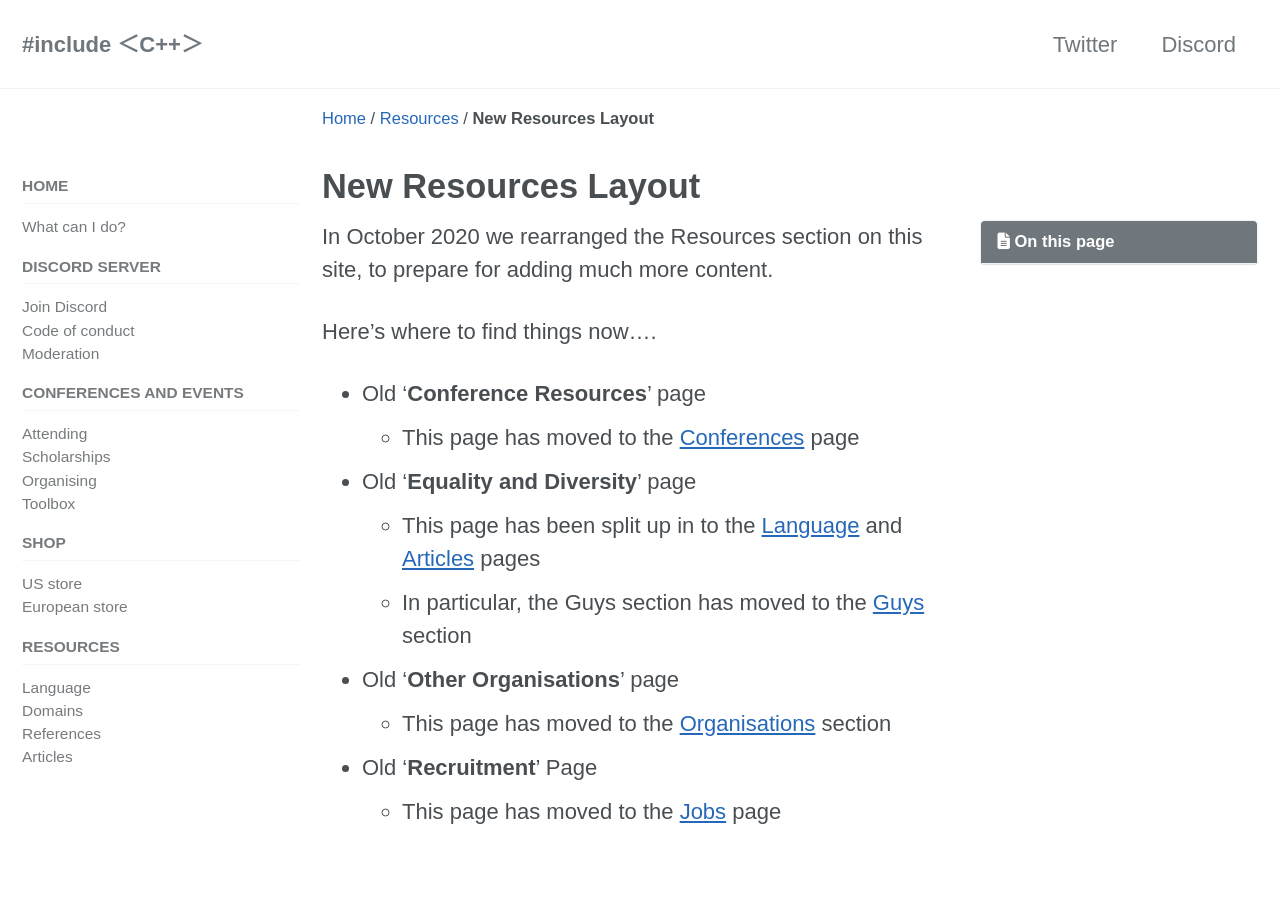
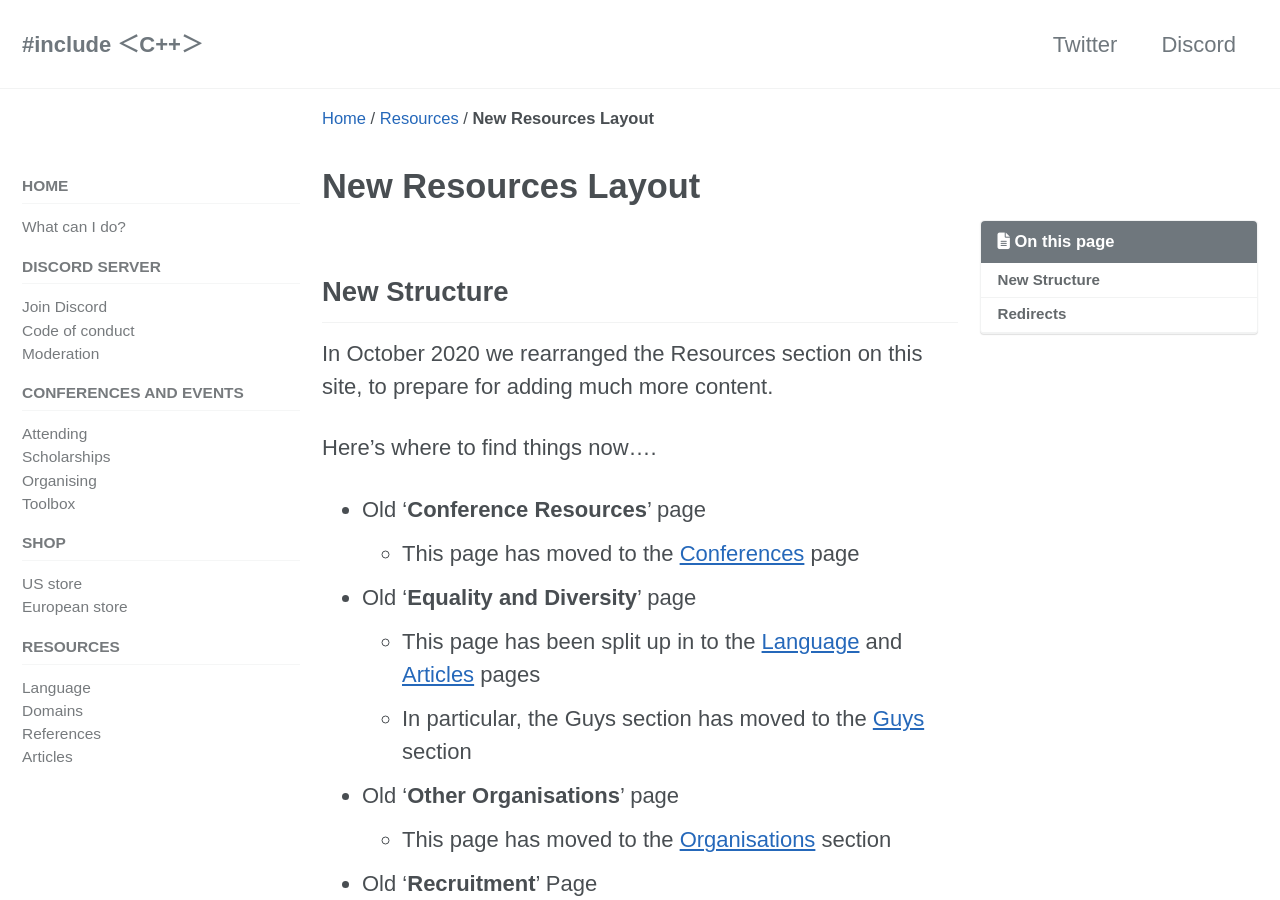
Before and after one commit to include-cpp/include-cpp.github.io, a Jekyll site: the page built from resources/new_layout.md, in a window 1280 px wide and 900 px high. Built offline with Jekyll 4.4.1, drawn with Linux system fonts in a browser that asks for light colours; cached includes are drawn as plain includes; nearby versions of some CDN libraries; some of the changed text lies outside the part shown.

Commit message:
Add link to the page for testing redirects.

```diff
--- a/resources/new_layout.md
+++ b/resources/new_layout.md
@@ -9,6 +9,8 @@ redirect_from:
     - "/resources/other_organisations/"
     - "/resources/recruitment/"
 ---
+
+## New Structure
 
 In October 2020 we rearranged the Resources section on this site, to prepare for adding much more content.
 
@@ -23,3 +25,7 @@ Here's where to find things now....
     * This page has moved to the [Organisations](/resources/references/#organisations) section
 * Old '**Recruitment**' Page
     * This page has moved to the [Jobs](/resources/domains/jobs/) page
+
+## Redirects
+
+References to the old pages all redirect to this new page. Site maintainers can [check the redirects](/internal/check_redirects/).
```
